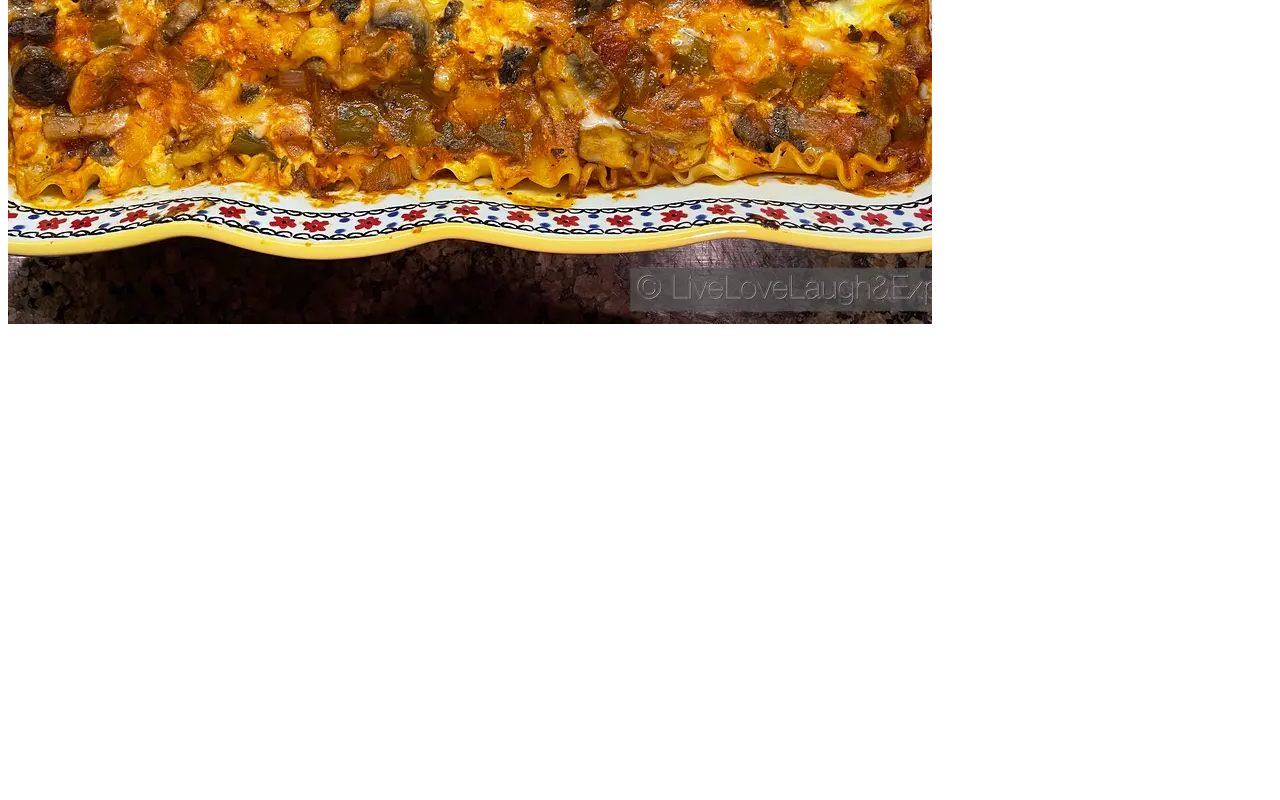
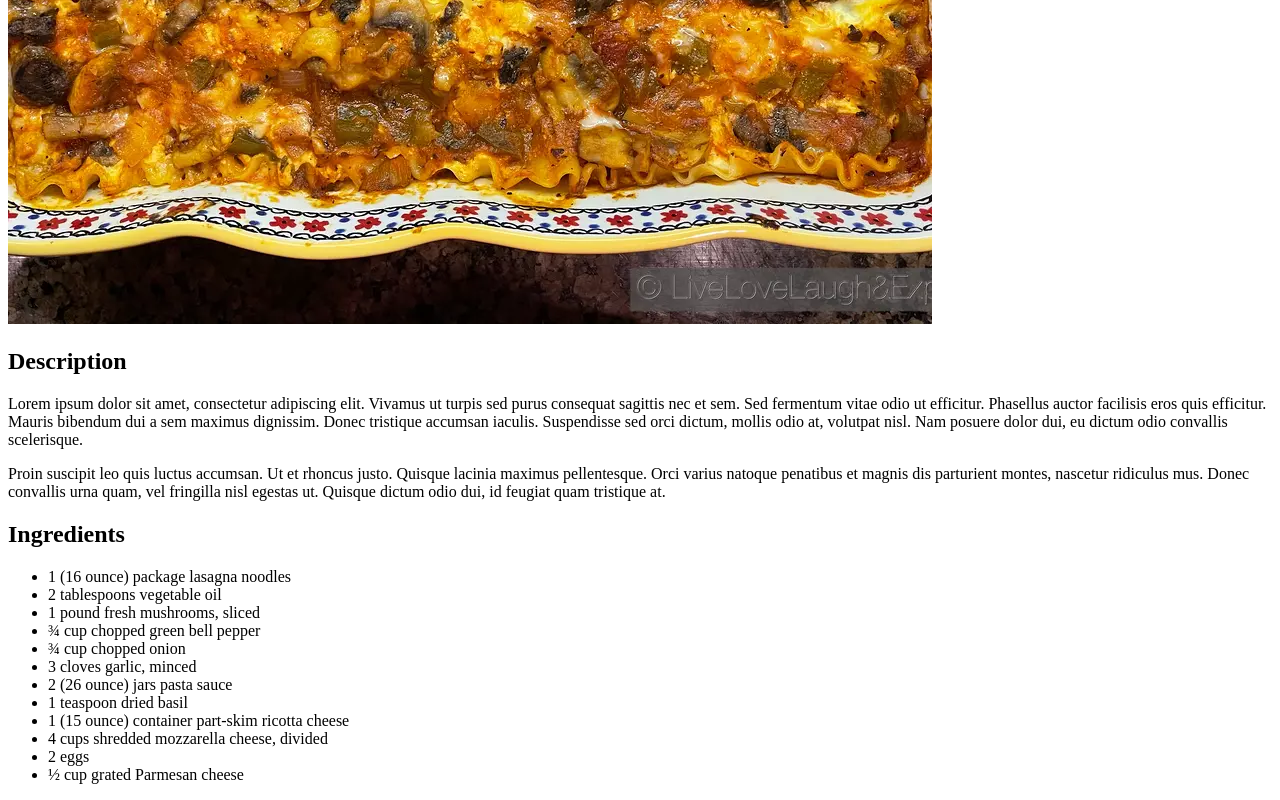
Before and after one commit to prajwalc150/odin-recipes, a plain HTML site: page recipes/lasagna.html in a window 1280 px wide. Shown: the part 680-1480 px from the top of the page. Before the commit the page ends 1016 px from the top, so only its background shows below. Drawn offline with Linux system fonts and the light colour scheme.

Commit message:
Add desc and ingredients

```diff
--- a/recipes/lasagna.html
+++ b/recipes/lasagna.html
@@ -7,8 +7,25 @@
     <title>Document</title>
 </head>
 <body>
-    <h1>lasagna</h1>
+    <h1>Lasagna</h1>
     <!--img src="../images/dog.jpg"-->
     <img src="../images/lasagna.webp">
+    <h2>Description</h2>
+    <p>Lorem ipsum dolor sit amet, consectetur adipiscing elit. Vivamus ut turpis sed purus consequat sagittis nec et sem. Sed fermentum vitae odio ut efficitur. Phasellus auctor facilisis eros quis efficitur. Mauris bibendum dui a sem maximus dignissim. Donec tristique accumsan iaculis. Suspendisse sed orci dictum, mollis odio at, volutpat nisl. Nam posuere dolor dui, eu dictum odio convallis scelerisque. </p>
+    <p>Proin suscipit leo quis luctus accumsan. Ut et rhoncus justo. Quisque lacinia maximus pellentesque. Orci varius natoque penatibus et magnis dis parturient montes, nascetur ridiculus mus. Donec convallis urna quam, vel fringilla nisl egestas ut. Quisque dictum odio dui, id feugiat quam tristique at.</p>
+    <h2>Ingredients</h2>
+        <ul>
+            <li>1 (16 ounce) package lasagna noodles</li>
+            <li>2 tablespoons vegetable oil</li>
+            <li>1 pound fresh mushrooms, sliced</li>
+            <li>¾ cup chopped green bell pepper</li>
+            <li>¾ cup chopped onion</li>
+            <li>3 cloves garlic, minced</li>
+            <li>2 (26 ounce) jars pasta sauce</li>
+            <li>1 teaspoon dried basil</li>
+            <li>1 (15 ounce) container part-skim ricotta cheese</li>
+            <li>4 cups shredded mozzarella cheese, divided</li>
+            <li>2 eggs</li>
+            <li>½ cup grated Parmesan cheese</li>
 </body>
 </html>
```
